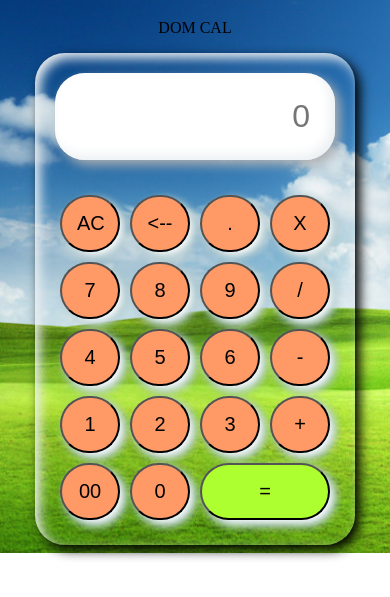
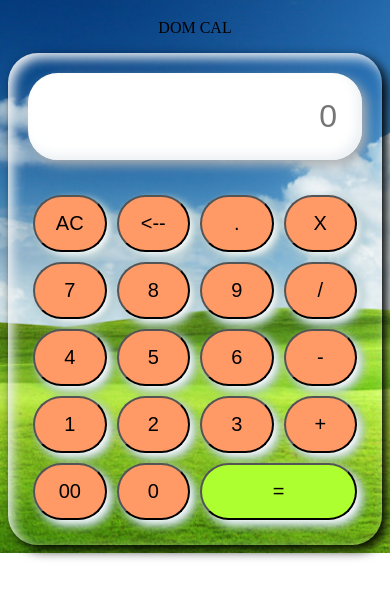
Before and after one commit to BALAJINR2023/DOM-CAL, a plain HTML site: page index.html in a window 390 px wide. Shown: the part 61-658 px from the top of the page. Drawn offline with Linux system fonts and the light colour scheme.

Commit message:
media query added

```diff
--- a/style.css
+++ b/style.css
@@ -56,3 +56,10 @@ button:active {
     grid-column: span 2;
     background-color: greenyellow;
 }
+/* Media Queries */
+@media only screen and (max-width: 600px) {
+    /* Adjust styles for smaller screens */
+    #calculator {
+        grid-template-columns: repeat(4, minmax(40px, 1fr));
+    }
+}
```
